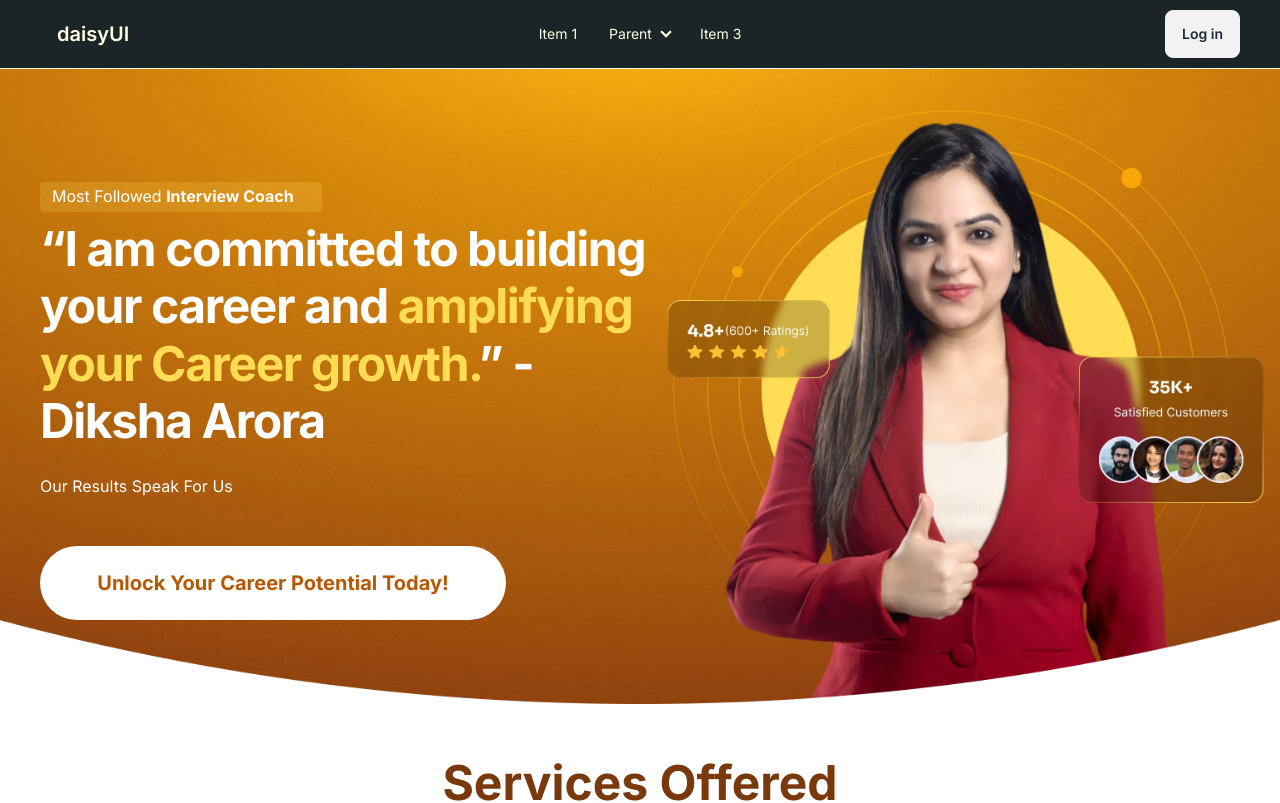
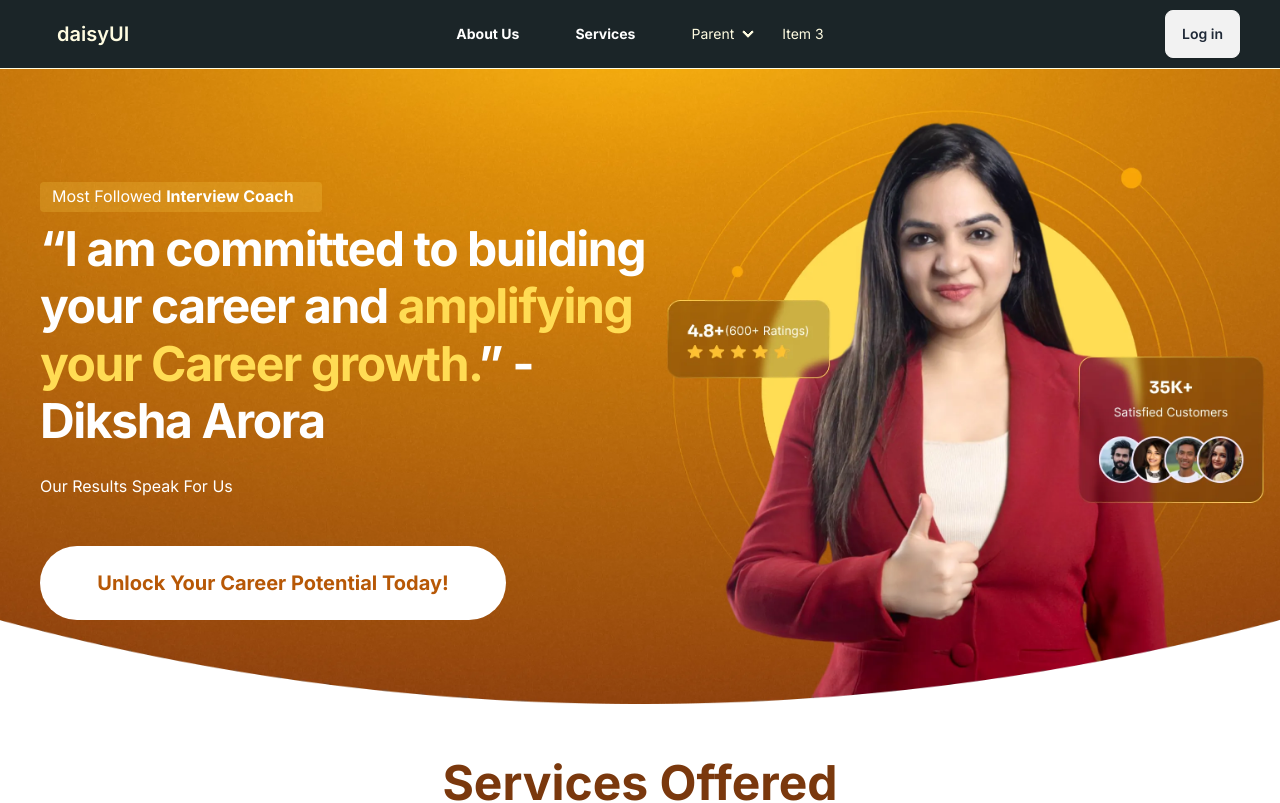
Before and after one commit to Purav001/BurningJobs, a Next.js app: page / in a window 1280 px wide. Shown: the top 803 px of the page. Built offline with nearby package versions, Linux system fonts and the light colour scheme.

Commit message:
header changes

```diff
--- /dev/null
+++ b/components/header/header.css
@@ -0,0 +1,9 @@
+.cur {
+    cursor: pointer !important;
+}
+.text-y{
+    color: #fbbf24 !important;
+}
+.text-white{
+    color: #fff !important;
+}
--- a/components/header/header.tsx
+++ b/components/header/header.tsx
@@ -1,6 +1,16 @@
+'use client'
 import React from 'react'
+import { Link as ScrollLink, animateScroll as scroll } from 'react-scroll'
+import { usePathname } from 'next/navigation'
+import './header.css'
+import Link from 'next/link'
+const Header = () => {
+  const pathname = usePathname()
 
-const Header = () => {
+  console.log(pathname)
+  const scrollToTop = () => {
+    scroll.scrollToTop()
+  }
   return (
       <div className="navbar fixed padding-global" style={{color: '#fffce1', backgroundColor: '#1b2528' ,borderBottom: '1px solid #fffce1', zIndex: '1000'}}>
         <div className="navbar-start">
@@ -37,7 +47,35 @@ const Header = () => {
         </div>
         <div className="navbar-center hidden lg:flex">
           <ul className="menu menu-horizontal px-1">
-            <li><a>Item 1</a></li>
+            <li>
+              <ScrollLink
+              to='About'
+              spy={true}
+              smooth={true}
+              offset={0}
+              duration={500}
+              className={`${
+                pathname === '/#About' ? 'text-y' : 'text-white'
+              } font-bold mr-6 cur`}
+            >
+              About Us
+            </ScrollLink>
+
+            </li>
+            <li>
+            <ScrollLink
+              to='Services'
+              spy={true}
+              smooth={true}
+              offset={0}
+              duration={500}
+              className={`${
+                pathname === '/#Services' ? 'text-[#fbbf24]' : 'text-white'
+              } font-bold mr-6 cur`}
+            >
+              Services
+            </ScrollLink>
+            </li>
             <li>
               <details>
                 <summary>Parent</summary>
--- a/package.json
+++ b/package.json
@@ -12,12 +12,14 @@
     "next": "14.2.4",
     "react": "^18",
     "react-dom": "^18",
+    "react-scroll": "^1.9.0",
     "swiper": "^11.1.4"
   },
   "devDependencies": {
     "@types/node": "^20",
     "@types/react": "^18",
     "@types/react-dom": "^18",
+    "@types/react-scroll": "^1.8.10",
     "daisyui": "^4.12.10",
     "eslint": "^8",
     "eslint-config-next": "14.2.4",
```
Also changed, not shown: 1 other file (tests, documents, lock files or other folders).
